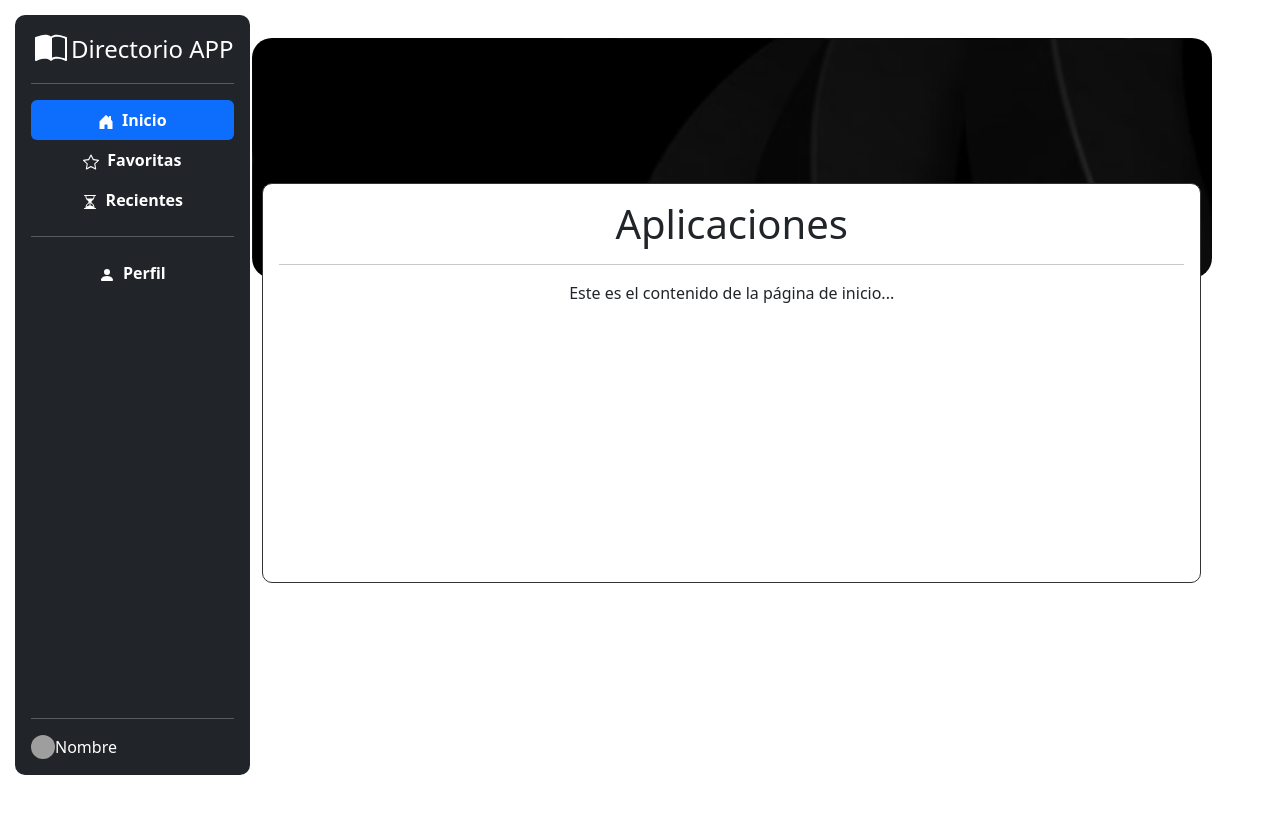
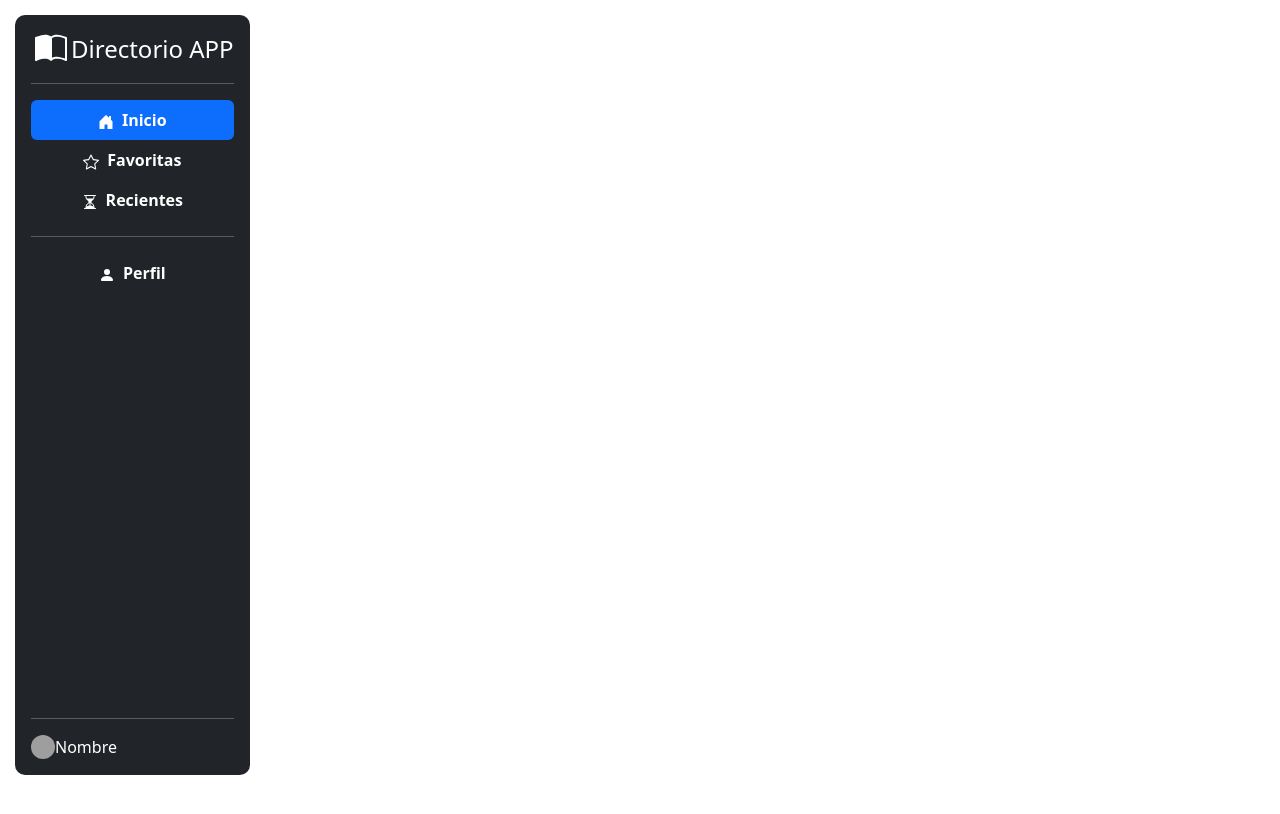
Before and after one commit to LeonelBustamante/new-login, a React (Create React App) app: page / in a window 1280 px wide. Shown: the top 814 px of the page. Built offline with nearby package versions, Linux system fonts and the light colour scheme; grey boxes are pictures that could not be loaded.

Commit message:
Finished Sidebar

```diff
--- a/src/App.js
+++ b/src/App.js
@@ -1,14 +1,13 @@
-import React from 'react';
-import Menu from './components/Sidebar/Menu';
-import HomePage from './components/Pages/HomePage';
-import './App.css'
+import React from "react";
+import Menu from "./components/Sidebar/Menu";
+import "./App.css";
+
 function App() {
-  return (
-    <div className="App content">
-      <Menu />
-      <HomePage />
-    </div>
-  );
+	return (
+		<div className="App content">
+			<Menu />
+		</div>
+	);
 }
 
 export default App;
--- a/src/components/Pages/HomePage.css
+++ /dev/null
@@ -1,21 +0,0 @@
-.home-page{
-    margin: 3%;
-    height: 100dvh;
-    .card{
-        height: 30%;
-        background-image: url('../../../public/background-image.png');
-        background-size: cover;
-        align-items: center;
-        border-radius: 20px;
-    }
-
-    .card-body{
-        border: solid 0.5px #333;
-        margin-top: 15%;
-        position: absolute;
-        width: 98%;
-        background-color: #ffffff;
-        border-radius: 10px;
-        height: 50dvh;
-    }
-}
--- a/src/components/Pages/HomePage.jsx
+++ /dev/null
@@ -1,20 +0,0 @@
-import React from 'react';
-import './HomePage.css'
-const HomePage = () => {
-  return (
-    <div className="home-page col-9">
-      {/* Card de Bootstrap */}
-      <div className="card">
-
-
-        <div className="card-body">
-            <h1 class="card-title">Aplicaciones</h1>
-            <hr/>
-            <p className="card-text">Este es el contenido de la página de inicio...</p>
-        </div>
-      </div>
-    </div>
-  );
-};
-
-export default HomePage;
```
